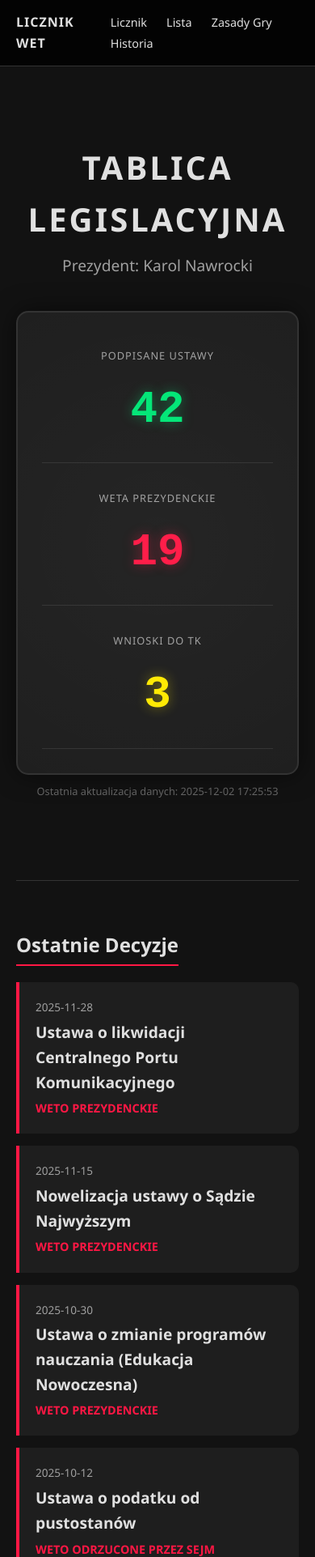
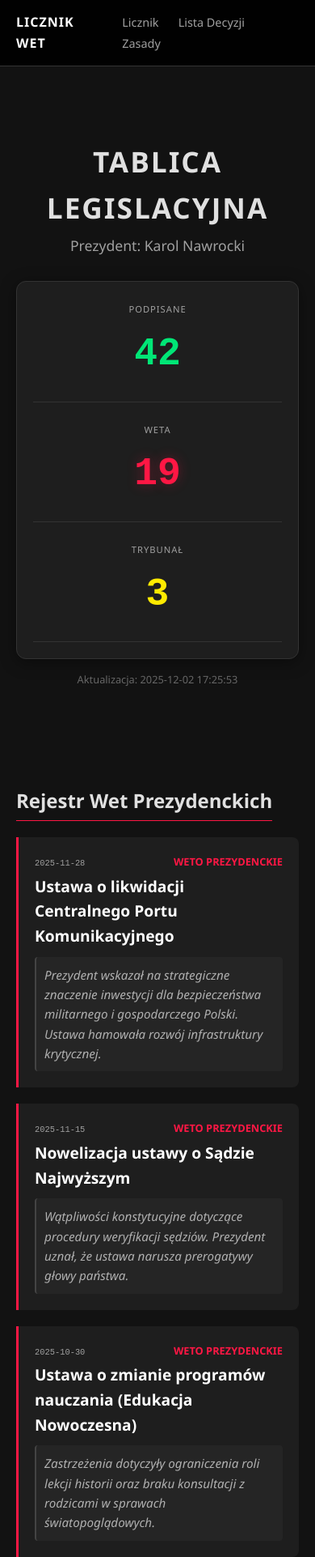
Before and after one commit to Bortys/licznik-wet, a plain HTML site: page index.html in a window 390 px wide. Shown: the top 1923 px of the page at 81% size. Drawn offline with Linux system fonts and the light colour scheme.

Commit message:
Update index.html

```diff
--- a/index.html
+++ b/index.html
@@ -13,7 +13,6 @@
             --accent-green: #00e676;
             --accent-red: #ff1744;
             --accent-yellow: #ffea00;
-            --border-glow: rgba(255, 255, 255, 0.1);
         }
 
         body {
@@ -26,144 +25,105 @@
 
         /* --- Nawigacja --- */
         nav {
-            background: rgba(0,0,0,0.8);
+            background: rgba(0,0,0,0.9);
             position: sticky;
             top: 0;
             padding: 15px 0;
             border-bottom: 1px solid #333;
             z-index: 100;
-            backdrop-filter: blur(5px);
         }
         .nav-container {
-            max-width: 1000px;
+            max-width: 800px;
             margin: 0 auto;
             display: flex;
             justify-content: space-between;
             align-items: center;
             padding: 0 20px;
         }
-        .logo { font-weight: bold; letter-spacing: 1px; text-transform: uppercase; }
-        .nav-links a {
-            color: var(--text-main);
-            text-decoration: none;
-            margin-left: 20px;
-            font-size: 0.9em;
-            transition: color 0.3s;
-        }
-        .nav-links a:hover { color: var(--accent-green); }
+        .logo { font-weight: bold; letter-spacing: 1px; text-transform: uppercase; color: #fff; }
+        .nav-links a { color: var(--text-muted); text-decoration: none; margin-left: 20px; font-size: 0.9em; }
+        .nav-links a:hover { color: #fff; }
 
         /* --- Kontenery --- */
-        .container { max-width: 1000px; margin: 0 auto; padding: 20px; }
+        .container { max-width: 800px; margin: 0 auto; padding: 20px; }
         section { margin-bottom: 60px; scroll-margin-top: 80px; }
 
-        /* --- Sekcja Hero (Licznik) --- */
+        /* --- Sekcja Hero --- */
         .hero { text-align: center; padding: 40px 0; }
-        h1 { font-size: 2.5em; text-transform: uppercase; letter-spacing: 3px; margin-bottom: 10px; }
-        .president-name { color: var(--text-muted); font-size: 1.2em; margin-bottom: 40px; }
+        h1 { font-size: 2.2em; text-transform: uppercase; letter-spacing: 2px; margin-bottom: 5px; }
+        .president-name { color: var(--text-muted); font-size: 1.1em; margin-bottom: 30px; }
 
         .scoreboard {
             background: var(--bg-panel);
-            border: 2px solid #333;
-            border-radius: 15px;
-            padding: 30px;
+            border: 1px solid #333;
+            border-radius: 12px;
+            padding: 20px;
             display: grid;
-            grid-template-columns: repeat(auto-fit, minmax(200px, 1fr));
-            gap: 20px;
-            box-shadow: 0 0 30px rgba(0,0,0,0.5);
-            position: relative;
-            overflow: hidden;
-        }
-        /* Efekt reflektora */
-        .scoreboard::before {
-            content: '';
-            position: absolute;
-            top: -50%;
-            left: -50%;
-            width: 200%;
-            height: 200%;
-            background: radial-gradient(circle, rgba(255,255,255,0.03) 0%, transparent 60%);
-            pointer-events: none;
+            grid-template-columns: repeat(3, 1fr);
+            gap: 10px;
+            box-shadow: 0 4px 20px rgba(0,0,0,0.4);
         }
 
-        .score-box { text-align: center; padding: 10px; border-right: 1px solid #333; }
+        .score-box { text-align: center; border-right: 1px solid #333; }
         .score-box:last-child { border-right: none; }
         .number {
-            font-size: 3.5em;
+            font-size: 3em;
             font-weight: 700;
             display: block;
             font-family: 'Courier New', monospace;
-            margin: 10px 0;
+            margin: 5px 0;
         }
-        .label { font-size: 0.8em; text-transform: uppercase; color: var(--text-muted); letter-spacing: 1px; }
+        .label { font-size: 0.7em; text-transform: uppercase; color: var(--text-muted); letter-spacing: 1px; }
 
-        .c-green { color: var(--accent-green); text-shadow: 0 0 15px rgba(0, 230, 118, 0.4); }
-        .c-red { color: var(--accent-red); text-shadow: 0 0 15px rgba(255, 23, 68, 0.4); }
-        .c-yellow { color: var(--accent-yellow); text-shadow: 0 0 15px rgba(255, 234, 0, 0.4); }
+        .c-green { color: var(--accent-green); }
+        .c-red { color: var(--accent-red); text-shadow: 0 0 15px rgba(255, 23, 68, 0.3); }
+        .c-yellow { color: var(--accent-yellow); }
 
-        /* --- Oś czasu (Timeline) --- */
+        /* --- Oś czasu (Nowe style dla opisów) --- */
         .timeline-item {
             background: var(--bg-panel);
-            border-left: 4px solid var(--accent-red);
-            margin-bottom: 15px;
+            border-left: 3px solid var(--accent-red);
+            margin-bottom: 20px;
             padding: 20px;
-            border-radius: 0 10px 10px 0;
-            transition: transform 0.2s;
+            border-radius: 0 8px 8px 0;
         }
-        .timeline-item:hover { transform: translateX(5px); }
-        .t-date { font-size: 0.85em; color: var(--text-muted); }
-        .t-title { font-size: 1.2em; font-weight: bold; margin: 5px 0; }
-        .t-status { font-size: 0.9em; color: var(--accent-red); text-transform: uppercase; font-weight: bold; }
+        .t-header { display: flex; justify-content: space-between; align-items: baseline; margin-bottom: 5px;}
+        .t-date { font-size: 0.8em; color: var(--text-muted); font-family: monospace;}
+        .t-status { font-size: 0.8em; color: var(--accent-red); text-transform: uppercase; font-weight: bold; }
 
-        /* --- Sekcja Taktyka (Edukacja) --- */
-        .tactics-board {
-            background-color: #0a4d26; /* Trawa boiskowa */
-            background-image:
-                linear-gradient(rgba(255,255,255,0.1) 2px, transparent 2px),
-                linear-gradient(90deg, rgba(255,255,255,0.1) 2px, transparent 2px);
-            background-size: 50px 50px;
-            border: 5px solid #fff;
-            padding: 30px;
-            border-radius: 10px;
-            position: relative;
-        }
-        .play-step {
-            background: rgba(0,0,0,0.8);
-            padding: 15px;
-            margin: 10px 0;
-            border-radius: 5px;
-            border-left: 3px solid #fff;
-        }
-        .play-arrow { color: var(--accent-yellow); font-weight: bold; }
-
-        /* --- Sekcja Historia --- */
-        .history-panel {
-            background: linear-gradient(to right, #2c1a1a, var(--bg-panel));
-            padding: 30px;
-            border-radius: 10px;
-            border-left: 4px solid #8b0000;
-        }
-        blockquote {
-            font-style: italic;
-            border-left: 3px solid var(--text-muted);
-            margin: 20px 0;
-            padding-left: 20px;
-            color: var(--text-muted);
+        .t-title {
+            font-size: 1.2em;
+            font-weight: 600;
+            margin-bottom: 10px;
+            display: block;
+            color: #fff;
         }
 
-        /* --- Footer --- */
-        footer {
-            text-align: center;
-            padding: 40px 0;
-            color: #555;
-            font-size: 0.8em;
-            border-top: 1px solid #333;
-            margin-top: 60px;
+        /* Styl dla opisu (To o co prosiłeś) */
+        .t-desc {
+            font-size: 0.95em;
+            color: #b0b0b0;
+            background: rgba(255,255,255,0.03);
+            padding: 10px;
+            border-radius: 4px;
+            margin-top: 8px;
+            font-style: italic;
+            border-left: 2px solid #444;
         }
+
+        /* --- Edukacja --- */
+        .tactics-board {
+            background-color: #1a3322;
+            border: 2px solid #fff;
+            padding: 20px;
+            border-radius: 8px;
+        }
+        .play-step { margin: 10px 0; padding-left: 10px; border-left: 2px solid #fff; }
 
         /* Responsywność */
         @media (max-width: 600px) {
-            .scoreboard { grid-template-columns: 1fr; }
-            .score-box { border-right: none; border-bottom: 1px solid #333; }
+            .scoreboard { grid-template-columns: 1fr; gap: 20px;}
+            .score-box { border-right: none; border-bottom: 1px solid #333; padding-bottom: 15px;}
         }
     </style>
 </head>
@@ -174,9 +134,8 @@
             <div class="logo">Licznik Wet</div>
             <div class="nav-links">
                 <a href="#licznik">Licznik</a>
-                <a href="#os-czasu">Lista</a>
-                <a href="#edukacja">Zasady Gry</a>
-                <a href="#historia">Historia</a>
+                <a href="#os-czasu">Lista Decyzji</a>
+                <a href="#edukacja">Zasady</a>
             </div>
         </div>
     </nav>
@@ -189,118 +148,83 @@
 
             <div class="scoreboard">
                 <div class="score-box">
-                    <span class="label">Podpisane Ustawy</span>
-                    <span id="signed" class="number c-green">...</span>
+                    <span class="label">Podpisane</span>
+                    <span id="signed" class="number c-green">--</span>
                 </div>
                 <div class="score-box">
-                    <span class="label">WETA PREZYDENCKIE</span>
-                    <span id="vetoed" class="number c-red">...</span>
+                    <span class="label">WETA</span>
+                    <span id="vetoed" class="number c-red">--</span>
                 </div>
                 <div class="score-box">
-                    <span class="label">Wnioski do TK</span>
-                    <span id="tribunal" class="number c-yellow">...</span>
+                    <span class="label">Trybunał</span>
+                    <span id="tribunal" class="number c-yellow">--</span>
                 </div>
             </div>
-            <div style="font-size: 0.8em; color: #666; margin-top: 10px;" id="last-update">
-                Oczekiwanie na dane...
+            <div style="font-size: 0.8em; color: #666; margin-top: 15px;" id="last-update">
+                Ładowanie...
             </div>
         </section>
 
-        <hr style="border: 0; border-top: 1px solid #333; margin: 40px 0;">
-
         <section id="os-czasu">
-            <h2 style="border-bottom: 2px solid var(--accent-red); display: inline-block; padding-bottom: 5px;">Ostatnie Decyzje</h2>
+            <h2 style="border-bottom: 1px solid var(--accent-red); display: inline-block; padding-bottom: 5px;">Rejestr Wet Prezydenckich</h2>
             <div id="timeline-container">
-                <p style="color: #666; font-style: italic;">Ładowanie historii...</p>
                 </div>
         </section>
 
         <section id="edukacja">
-            <h2>Taktyka Gry: Proces Legislacyjny</h2>
-            <p>Jak ustawa staje się prawem? Schemat "rozgrywki" na boisku legislacyjnym.</p>
-
+            <h2>Proces Legislacyjny</h2>
             <div class="tactics-board">
-                <div class="play-step">
-                    <strong>1. Rozpoczęcie:</strong> Sejm uchwala ustawę (zwykła większość głosów).
-                </div>
-                <div class="play-step">
-                    <strong>2. Podanie do Senatu:</strong> Senat ma 30 dni. Może przyjąć, odrzucić lub wprowadzić poprawki.
-                </div>
-                <div class="play-step">
-                    <strong>3. Decydujący strzał (Prezydent):</strong> Ma 21 dni na decyzję.
-                    <br><span style="color: var(--accent-green)">● Podpis</span> = Prawo wchodzi w życie.
-                    <br><span style="color: var(--accent-red)">● Weto</span> = Odesłanie do Sejmu (ponowne rozpatrzenie).
-                    <br><span style="color: var(--accent-yellow)">● Trybunał</span> = Sprawdzenie zgodności z Konstytucją.
-                </div>
-                <div class="play-step">
-                    <strong>4. Dogrywka (po wecie):</strong> Sejm może odrzucić weto Prezydenta, ale potrzebuje aż 3/5 głosów. To bardzo trudne do wykonania.
-                </div>
-            </div>
-        </section>
-
-        <section id="historia">
-            <h2>Sala Historii: Weto a Liberum Veto</h2>
-            <div class="history-panel">
-                <h3>Władysław Siciński (1652)</h3>
-                <p>Poseł z Upity, który jako pierwszy w historii Rzeczypospolitej zerwał Sejm, używając "Liberum Veto". To symbol destrukcyjnej siły, która paraliżowała państwo, wymagając jednomyślności.</p>
-
-                <h3 style="margin-top: 30px; color: var(--text-main);">Współczesne Weto (Art. 122 Konstytucji)</h3>
-                <p>To nie zerwanie obrad, lecz mechanizm bezpieczeństwa (checks and balances). Prezydent nie mówi "nie, bo nie", lecz zmusza parlament do ponownej refleksji i zebrania większego poparcia dla ustawy (3/5 głosów).</p>
-
-                <blockquote>
-                    "Historia uczy nas, że brak sprzeciwu bywa groźniejszy niż nadmiar sporów. Jednak sprzeciw musi budować jakość prawa, a nie niszczyć państwo."
-                </blockquote>
+                <div class="play-step">1. Sejm i Senat uchwalają ustawę.</div>
+                <div class="play-step">2. Prezydent ma 21 dni na decyzję.</div>
+                <div class="play-step">3. <strong>Weto</strong> oznacza odesłanie do Sejmu.</div>
+                <div class="play-step">4. Sejm może odrzucić weto tylko większością <strong>3/5 głosów</strong>.</div>
             </div>
         </section>
 
     </div>
 
     <footer>
-        <p>Projekt Civic Tech. Dane pobierane automatycznie z Systemu Informacyjnego Sejmu.</p>
-        <p>Strona ma charakter edukacyjno-informacyjny.</p>
+        <p style="text-align:center; color: #444; font-size: 0.8em; margin-top: 50px;">
+            Dane symulowane na dzień 02.12.2025 r.
+        </p>
     </footer>
 
     <script>
         async function loadData() {
             try {
-                // Używamy './' żeby szukać pliku w tym samym folderze
                 const response = await fetch('./veto_data.json');
-
-                if (!response.ok) {
-                    throw new Error(`HTTP error! status: ${response.status}`);
-                }
-
+                if (!response.ok) throw new Error("Błąd sieci");
                 const data = await response.json();
 
-                // Aktualizacja liczników
+                // Liczniki
                 document.getElementById('signed').innerText = data.stats.signed;
                 document.getElementById('vetoed').innerText = data.stats.vetoed;
                 document.getElementById('tribunal').innerText = data.stats.tribunal;
-                document.getElementById('last-update').innerText = "Ostatnia aktualizacja danych: " + data.last_updated;
+                document.getElementById('last-update').innerText = "Aktualizacja: " + data.last_updated;
 
-                // Budowanie listy (Timeline)
+                // Generowanie listy z opisami
                 const container = document.getElementById('timeline-container');
-                container.innerHTML = ''; // Wyczyść "ładowanie..."
+                container.innerHTML = '';
 
-                if (data.veto_list.length === 0) {
-                    container.innerHTML = '<p>Brak wet w obecnej kadencji.</p>';
-                } else {
                 data.veto_list.forEach(item => {
                     const div = document.createElement('div');
                     div.className = 'timeline-item';
+
+                    // Budujemy HTML z nowym polem description
                     div.innerHTML = `
-                            <div class="t-date">${item.date}</div>
-                            <div class="t-title">${item.title}</div>
-                            <div class="t-status">${item.status}</div>
+                        <div class="t-header">
+                            <span class="t-date">${item.date}</span>
+                            <span class="t-status">${item.status}</span>
+                        </div>
+                        <span class="t-title">${item.title}</span>
+                        <div class="t-desc">${item.description}</div>
                     `;
                     container.appendChild(div);
                 });
-                }
 
             } catch (error) {
-                console.error('Szczegóły błędu:', error);
-                document.getElementById('last-update').innerText = "Oczekiwanie na pierwszą aktualizację danych...";
-                // Nie pokazujemy brzydkiego błędu, tylko neutralny komunikat
+                console.error(error);
+                document.getElementById('timeline-container').innerHTML = '<p>Błąd ładowania danych.</p>';
             }
         }
 
```
Lines whose indentation alone changed are shown as unchanged.
